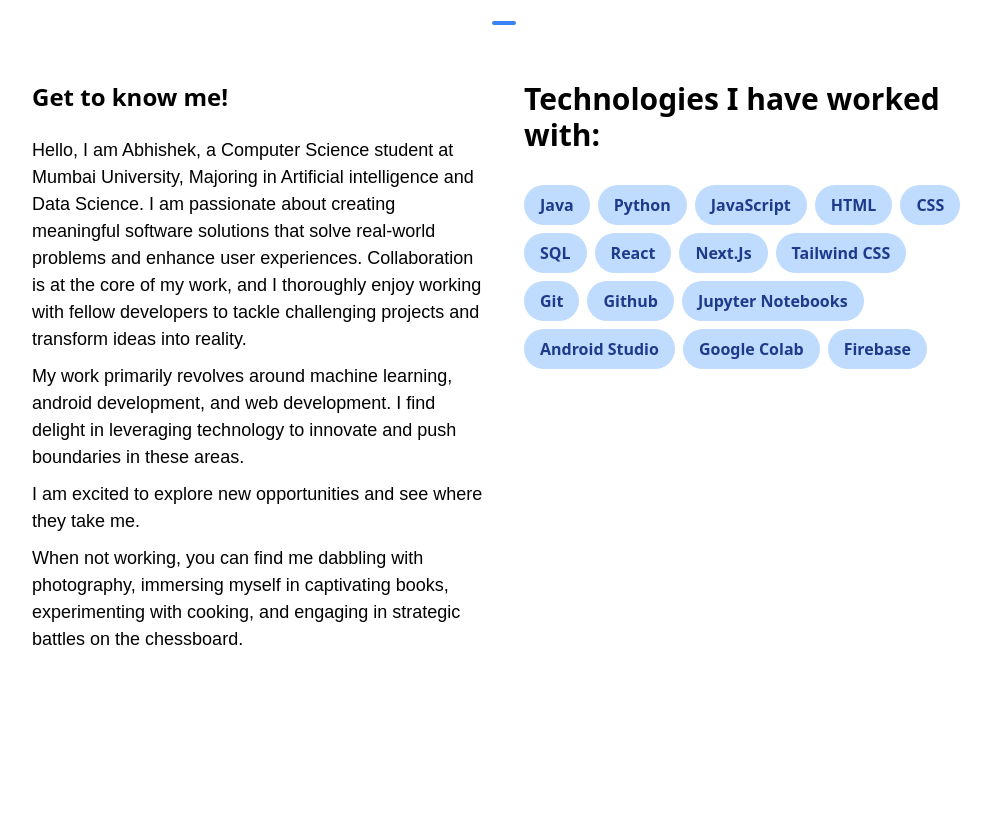
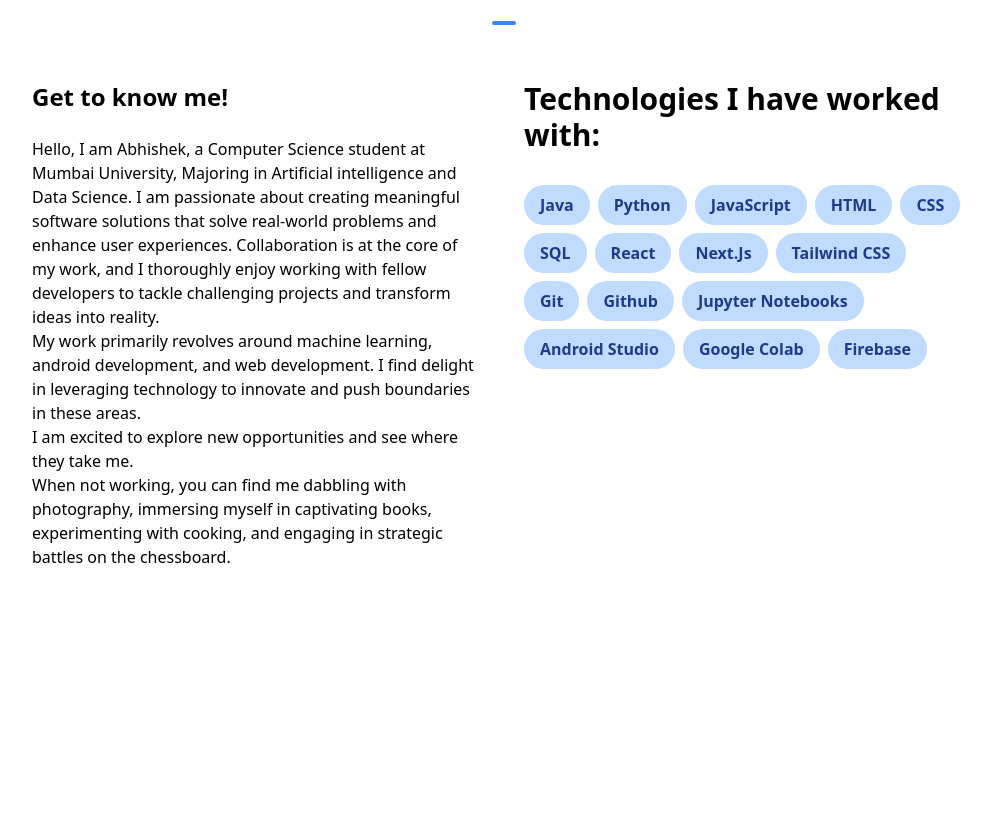
Before and after one commit to abmath113/AbhishekPortfolio, a Next.js app: page / in a window 1280 px wide. Shown: the part 1100-1929 px from the top of the page, without its empty margins (136-1127 px from the left). Built offline with nearby package versions, Linux system fonts and the light colour scheme.

Commit message:
updated the about me section

```diff
--- a/components/AboutSection.tsx
+++ b/components/AboutSection.tsx
@@ -19,12 +19,18 @@
 ];
 
 const paragraphStyle = {
-  fontFamily: "Avenir Light, sans-serif",
-  margin: "10px 0",
-  fontSize: "18px",
-  fontWeight: "10",
-  color: "black",
-  lineHeight: "1.5",
+  "--font-family": "'Avenir Light', sans-serif",
+  "--font-weight": "10",
+  "--font-size": "18px",
+  "--color": "black",
+  "--line-height": "1.5",
+
+  // fontFamily: "Avenir Light, sans-serif",
+  // margin: "10px 0",
+  // fontSize: "18px",
+  // fontWeight: "10",
+  // color: "black",
+  // lineHeight: "1.5",
 };
 
 const AboutSection = () => {
```
